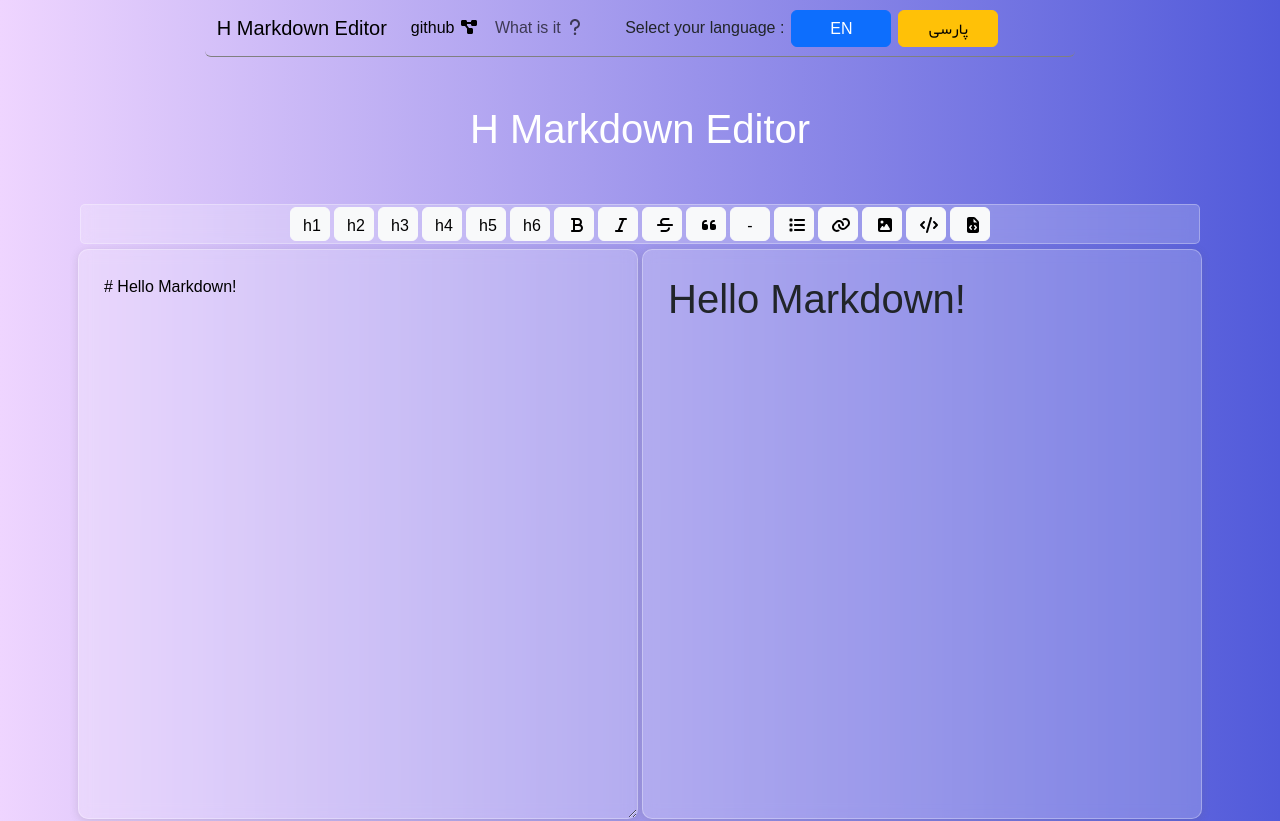
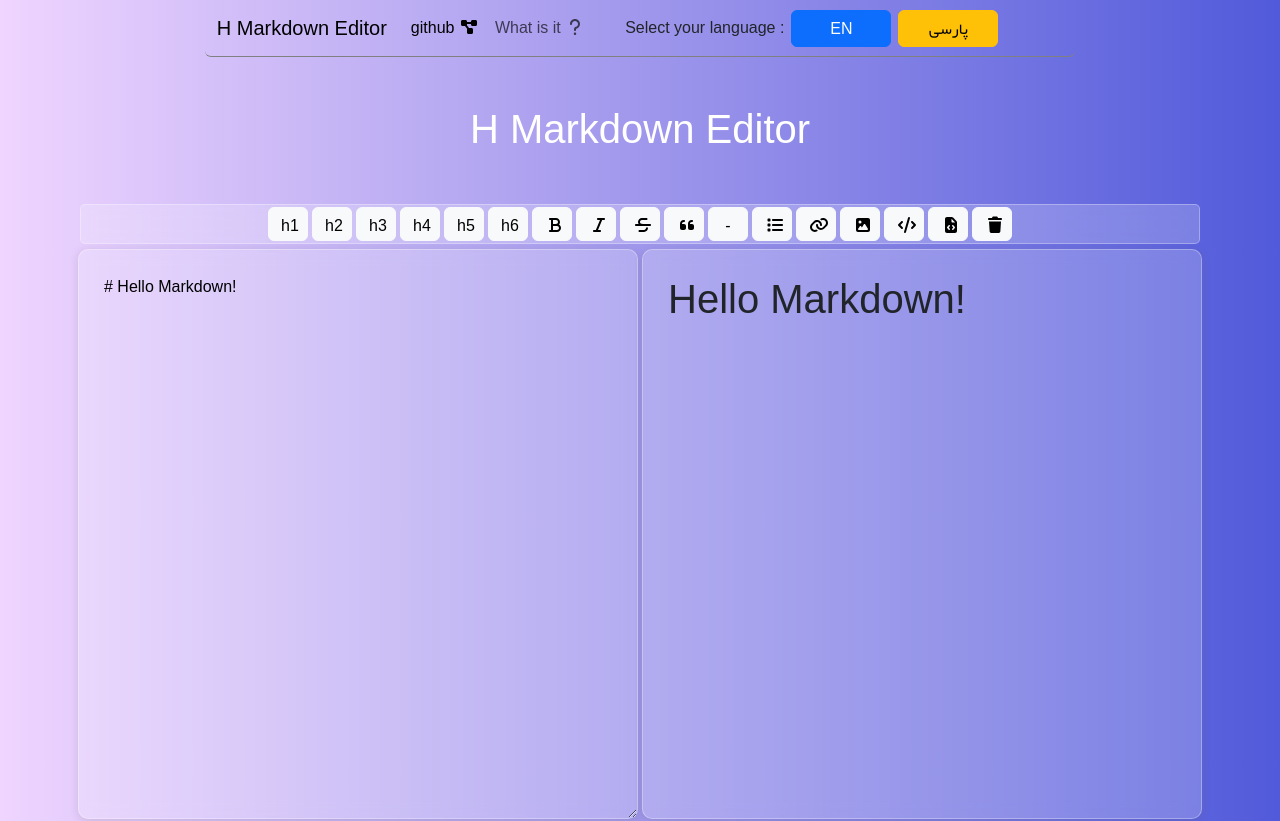
Before and after one commit to hosseinyn/HMarkdownEditor, a React (Vite) app: page / in a window 1280 px wide. Shown: the top 821 px of the page. Built offline with nearby package versions, Linux system fonts and the light colour scheme.

Commit message:
Add clear feature

```diff
--- a/src/pages/Main.tsx
+++ b/src/pages/Main.tsx
@@ -16,7 +16,7 @@ import {
   faImage,
   faCode,
   faFileCode,
-  faDiagramProject
+  faTrash
 } from "@fortawesome/free-solid-svg-icons";
 import Swal from "sweetalert2";
 
@@ -171,6 +171,11 @@ const Main = () => {
       },
     });
   };
+
+  const handleClear = () => {
+    setBeforeConvertText("")
+    setConvertedText("")
+  }
 
   const detectedMarkDownInLine = (text: string) => {
     return text
@@ -382,6 +387,7 @@ const Main = () => {
             />
             <ToolbarButton markDown="``" title={<FontAwesomeIcon icon={faCode} />} />
             <ToolbarButton function={addMultiLineCode} title={<FontAwesomeIcon icon={faFileCode} />} />
+            <ToolbarButton function={handleClear} title={<FontAwesomeIcon icon={faTrash} />} />
           </textareaValue.Provider>
         </div>
       </center>
```
